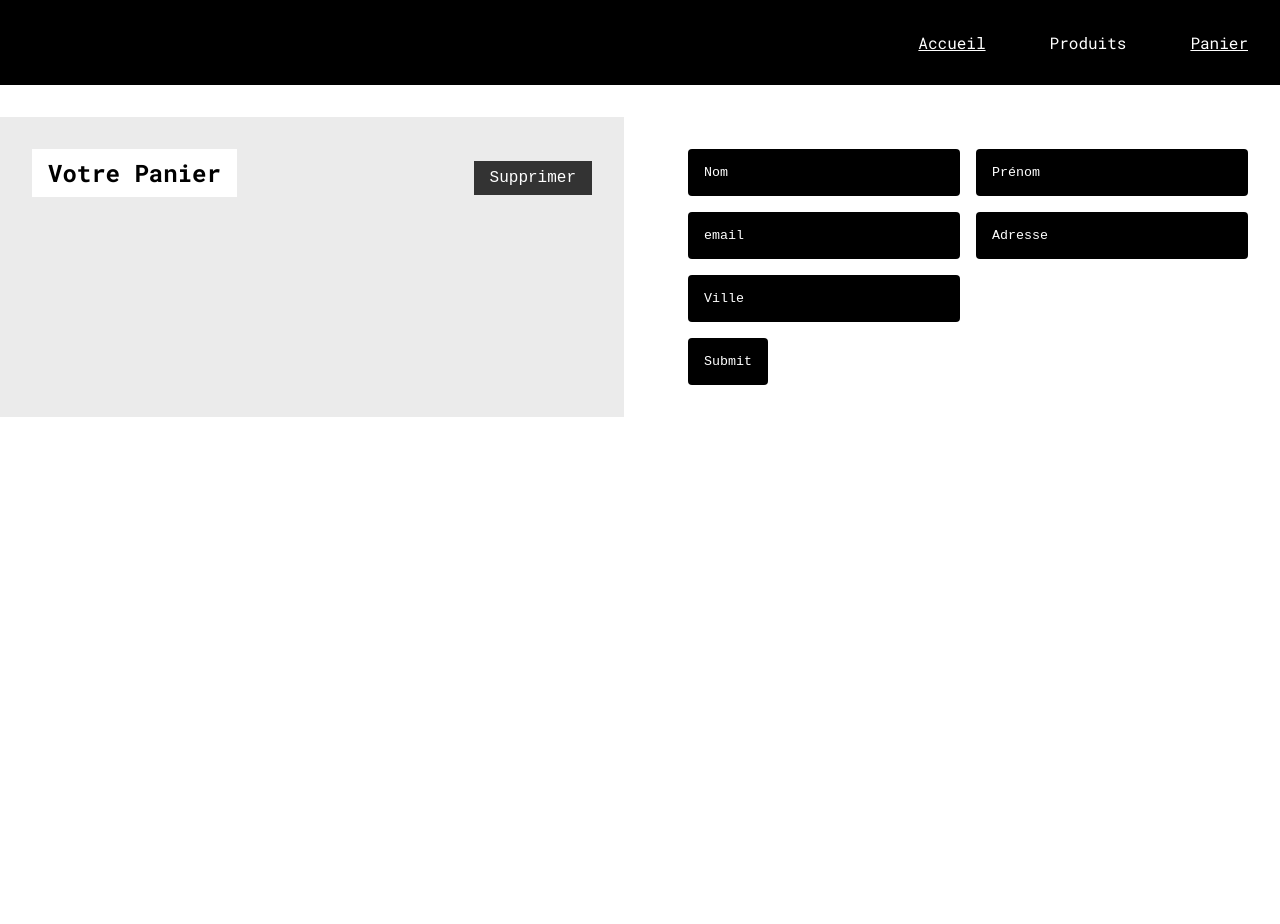
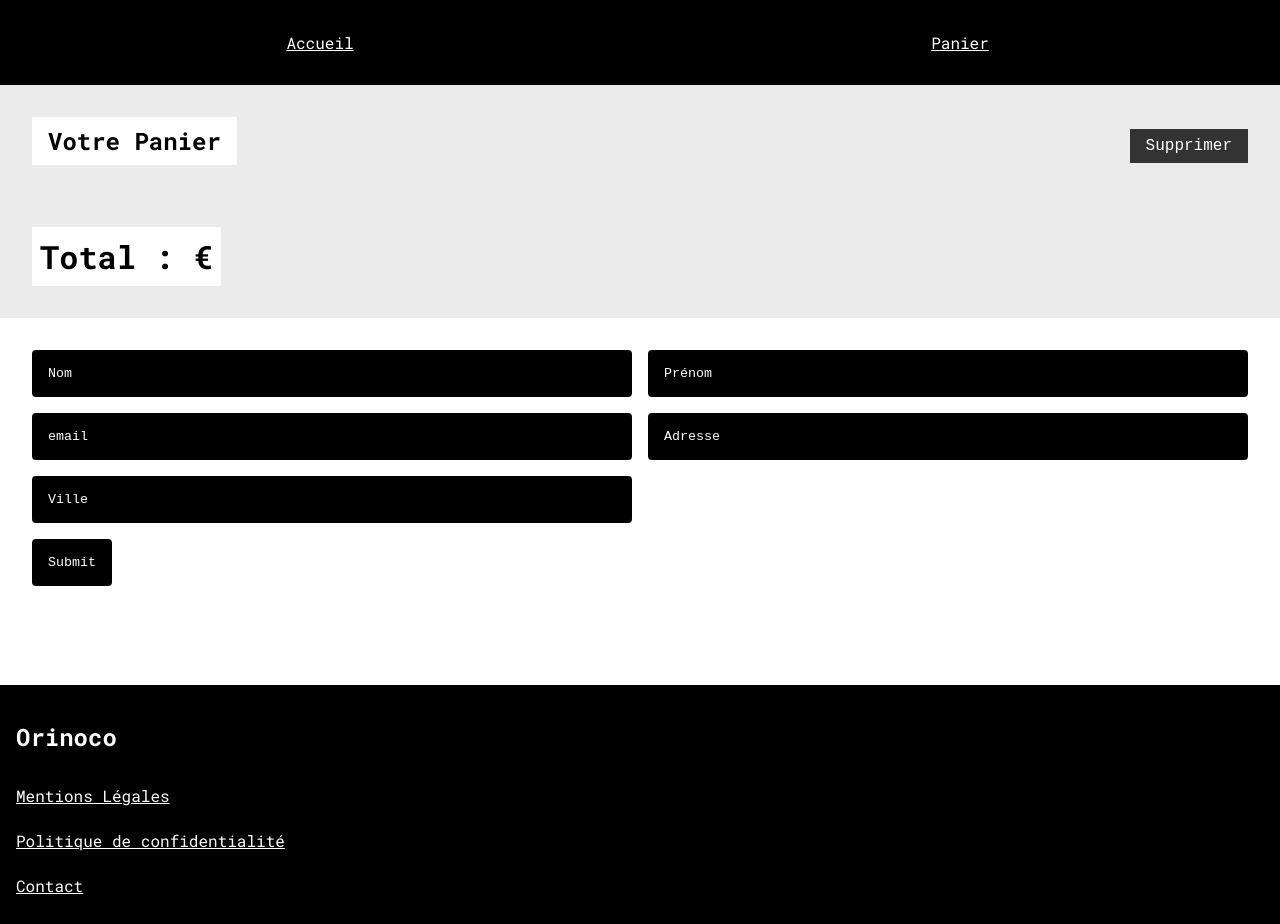
Before and after one commit to EmmanuelCartelli/P5_Orinoco, a plain HTML site: page front/panier.html in a window 1280 px wide. Before the commit the page ends 800 px from the top, so only its background shows below. Drawn offline with Linux system fonts and the light colour scheme.

Commit message:
commit live

```diff
--- a/front/article.css
+++ b/front/article.css
@@ -6,13 +6,11 @@ body{
     margin: 0 auto;
 }
 header{
-    display: grid;
-    grid-template-columns: 3fr 1fr;
     background: black;
 }
 nav{
     display: grid;
-    grid-template-columns: repeat(3, 1fr);
+    grid-template-columns: repeat(2, 1fr);
 }
 nav a{
     padding: 2rem;
@@ -101,9 +99,3 @@ footer {
 footer h2 {
     color: white;
 }
-
-@media screen and (max-width: 1024px) {
-    .link{
-        grid-template-columns: 1fr;
-    }
-}
--- a/front/confirmation.css
+++ b/front/confirmation.css
@@ -1,3 +1,37 @@
+@import url('https://fonts.googleapis.com/css2?family=Roboto+Mono:wght@400;500;600;700&display=swap');
+@import url('https://fonts.googleapis.com/css2?family=Roboto+Mono:wght@400;500;600;700&family=Roboto:ital,wght@0,300;0,400;0,500;1,700&display=swap');
+
+body{
+    margin: 0;
+    max-width: 90rem;
+    margin: auto;
+}
+
+header{
+    background: black;
+    box-shadow: 0 0 0.5rem rgb(0 0 0 / 25%);
+    position: relative;
+
+}
+nav{
+    display: grid;
+    grid-template-columns: repeat(2, 1fr);
+}
+nav a{
+    padding: 2rem;
+    width: fit-content;
+    width: -moz-fit-content;
+    margin: auto;
+    color: white;
+}
+h2, h3, h4, a{
+    font-family: 'Roboto Mono';
+}
+
+p, span{
+    font-family: 'Roboto';
+}
+
 .infos {
     display: flex;
     flex-direction: column;
@@ -16,3 +50,24 @@ footer {
 footer h2 {
     color: white;
 }
+
+main {
+    min-height: 75vh;
+    display: flex;
+    flex-direction: column;
+    align-items: center;
+    justify-content: center;
+}
+
+h1 {
+    font-family: 'Roboto Mono';
+}
+a.goback {
+    padding: 0.75rem;
+    color: white;
+    background: black;
+}
+
+main *{
+    text-align: center;
+}
--- a/front/panier.css
+++ b/front/panier.css
@@ -7,13 +7,11 @@ body{
     margin: 0 auto;
 }
 header{
-    display: grid;
-    grid-template-columns: 3fr 1fr;
     background: black;
 }
 nav{
     display: grid;
-    grid-template-columns: repeat(3, 1fr);
+    grid-template-columns: repeat(2, 1fr);
 }
 nav a{
     padding: 2rem;
@@ -33,10 +31,7 @@ p, span{
     color: white;
 }
 main{
-    margin-top: 2rem;
-    display: grid;
-    grid-template-columns: 1fr 1fr;
-    gap: 2rem;
+    min-height: 75vh;
 }
 .grid-container{
     display: grid;
@@ -66,6 +61,7 @@ main{
 }
 form{
     padding: 2rem;
+    width: 100%;
 }
 form div{
     display: grid;
@@ -106,6 +102,7 @@ input[type="submit"]:hover{
     display: flex;
     justify-content: space-between;
     align-items: baseline;
+    flex-wrap: wrap;
 }
 
 .infos {
@@ -126,9 +123,49 @@ footer {
 footer h2 {
     color: white;
 }
+.infos a {
+    padding: 0.75rem 0.75rem 0.75rem 0;
+    color: white;
+}
+
+footer {
+    padding: 1rem;
+    background: black;
+}
+
+footer h2 {
+    color: white;
+}
+
+
+section.checkout {
+    display: flex;
+    align-items: center;
+    justify-content: center;
+}
+.totalContainer{
+    font-size: 2rem;
+
+}
+.totalContainer h4{
+    margin-bottom: 0;
+    color: black;
+    background: white;
+    padding: .5rem;
+    width: fit-content;
+    width: -moz-fit-content;
+}
+.totalContainer h4 span{
+    color: black;
+}
 
 @media screen and (max-width: 1030px) {
-    main{
+    .grid-container{
+        grid-template-columns: 1fr 1fr;
+    }
+}
+@media screen and (max-width: 650px) {
+    .grid-container{
         grid-template-columns: 1fr;
     }
 }
--- a/front/panier.html
+++ b/front/panier.html
@@ -9,11 +9,8 @@
 </head>
 <body>
     <header>
-        <div>
-        </div>
         <nav>
             <a href="index.html">Accueil</a>
-            <a>Produits</a>
             <a aria-label="panier" href="panier.html">Panier</a>
         </nav>
     </header>
@@ -34,13 +31,16 @@
                             <p></p>
                         </div>
                         <div class="controller">
-                            <input type="number">
+                            <span type="number">Quantité :</span>
                         </div>
                         <div class="price">
-                            <h4></h4>
+                            <h4>Prix en euros: <span></span>€</h4>
                         </div>
                     </div>
                 </template>
+            </div>
+            <div class="totalContainer">
+                <h4>Total : <span class="totalCart"></span>€</h4>
             </div>
         </section>
         <section class="checkout">
@@ -60,6 +60,14 @@
             </form>
         </section>
     </main>
+    <footer>
+        <h2>Orinoco</h2>
+        <div class="infos">
+            <a href="#">Mentions Légales</a>
+            <a href="#">Politique de confidentialité</a>
+            <a href="#">Contact</a>
+        </div>
+    </footer>
     <script src="panier.js"></script>
 </body>
 </html>
--- a/front/panier.js
+++ b/front/panier.js
@@ -7,6 +7,7 @@ function getBasket(){
         return 0;
     }
 }
+const allPrices = [];
 
 function displayProducts(product){
     const template = document.querySelector("template");
@@ -16,9 +17,17 @@ function displayProducts(product){
     clone.querySelector(".card img").setAttribute("src", product.img)
     clone.querySelector(".card h3").textContent = product.name;
     clone.querySelector(".card p").textContent = product.description;
-    clone.querySelector(".price h4").textContent = total;
-    clone.querySelector(".card input").setAttribute("value", product.quantity);
+    clone.querySelector(".price span").textContent = total;
+    clone.querySelector(".card span").textContent += product.quantity;
     document.querySelector(".grid-container").appendChild(clone);
+
+
+    allPrices.push(total);
+}
+
+function totalCart(){
+    const reducer = (previousValue, currentValue) => previousValue + currentValue;
+    return allPrices.reduce(reducer)
 }
 
 function checkRegex(regex, input){
@@ -98,10 +107,12 @@ function main(){
     for(i of array){
         displayProducts(i);
     }
+    document.querySelector(".totalCart").textContent = totalCart();
     listenForm();
 
     document.querySelector(".delete").addEventListener("click", function(){
         localStorage.clear();
+        allPrices = [];
         window.location.href = "index.html";
     });
 }
--- a/front/style.css
+++ b/front/style.css
@@ -8,8 +8,6 @@ body{
 }
 
 header{
-    display: grid;
-    grid-template-columns: 3fr 1fr;
     background: black;
     box-shadow: 0 0 0.5rem rgb(0 0 0 / 25%);
     position: relative;
@@ -17,7 +15,7 @@ header{
 }
 nav{
     display: grid;
-    grid-template-columns: repeat(3, 1fr);
+    grid-template-columns: repeat(2, 1fr);
 }
 nav a{
     padding: 2rem;
@@ -112,7 +110,7 @@ footer h2 {
     }
 }
 
-@media screen and (max-width: 580px){
+@media screen and (max-width: 650px){
     main{
         grid-template-columns: repeat(1, 1fr);
     }
```
Also changed, not shown: front/article.html (+8 -3 lines), front/confirmation.html (+21 -1 lines), front/index.html (+0 -3 lines).
